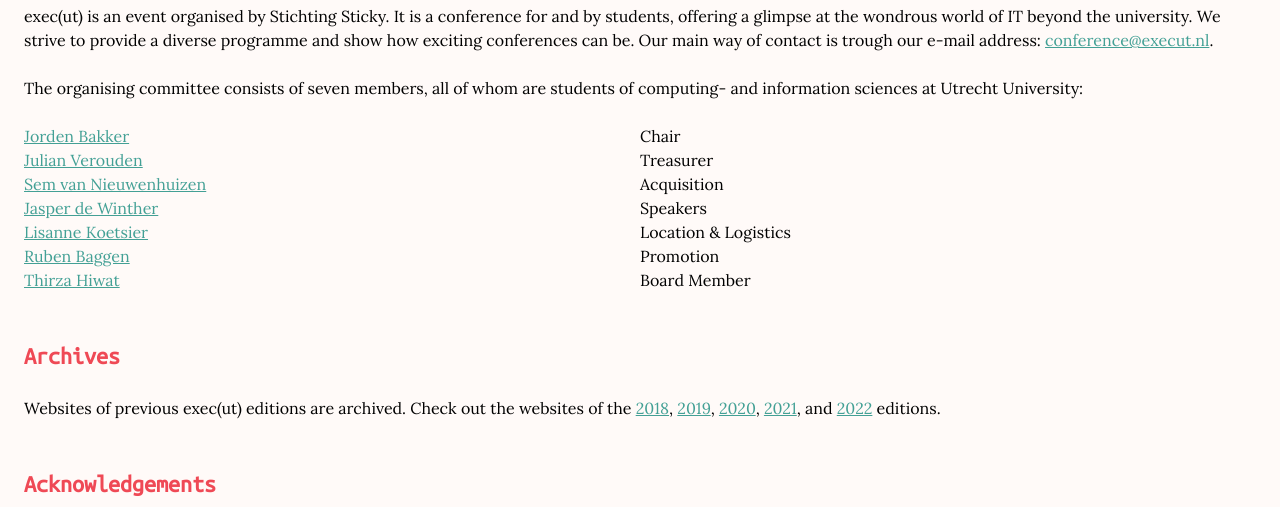
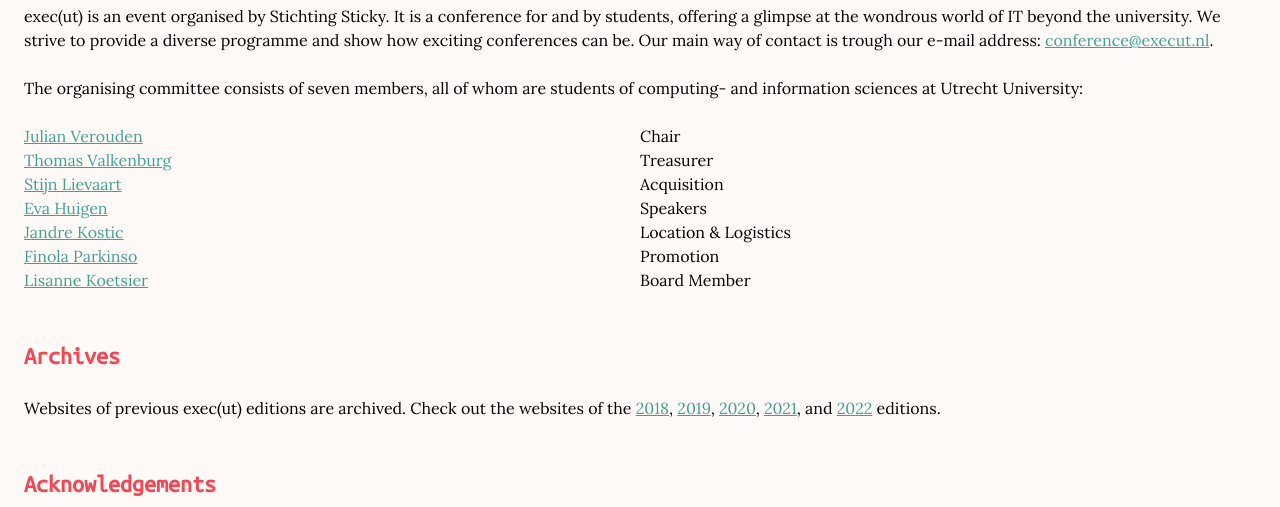
Before and after one commit to StichtingSticky/execut-archive, an Astro site in the folder sites/static/: page /about in a window 1280 px wide. Shown: the part 293-800 px from the top of the page. Built offline with nearby package versions, Linux system fonts and the light colour scheme; Astro itself is replaced by a stand-in of ours.

Commit message:
Update about.astro
Changed linkedin profiles and names.

```diff
--- a/sites/static/src/pages/about.astro
+++ b/sites/static/src/pages/about.astro
@@ -6,39 +6,39 @@
 
 const committee = [
   {
-    name: 'Jorden Bakker',
+    name: 'Julian Verouden',
     role: 'Chair',
-    contact: 'https://www.linkedin.com/in/jorden-bakker-b7300079/',
-  },
-  {
-    name: 'Julian Verouden',
-    role: 'Treasurer',
     contact: 'https://www.linkedin.com/in/julian-verouden-5798791bb/',
   },
   {
-    name: 'Sem van Nieuwenhuizen',
-    role: 'Acquisition',
-    contact: 'https://www.linkedin.com/in/leuke-naam/',
+    name: 'Thomas Valkenburg',
+    role: 'Treasurer',
+    contact: 'https://www.linkedin.com/in/thomas-valkenburg-333066114',
   },
   {
-    name: 'Jasper de Winther',
+    name: 'Stijn Lievaart',
+    role: 'Acquisition',
+    contact: 'https://www.linkedin.com/in/stijn-lievaart/',
+  },
+  {
+    name: 'Eva Huigen',
     role: 'Speakers',
-    contact: 'https://www.linkedin.com/in/jasper-de-winther-091228187/',
+    contact: 'https://www.linkedin.com/in/eva-huigen-a2377a248/',
+  },
+  {
+    name: 'Jandre Kostic',
+    role: 'Location & Logistics',
+    contact: 'https://www.linkedin.com/in/jandre-kostic/',
+  },
+  {
+    name: 'Finola Parkinso',
+    role: 'Promotion',
+    contact: 'https://www.linkedin.com/in/finola-parkinson-44506923a/',
   },
   {
     name: 'Lisanne Koetsier',
-    role: 'Location & Logistics',
+    role: 'Board Member',
     contact: 'https://www.linkedin.com/in/lisanne-koetsier/',
-  },
-  {
-    name: 'Ruben Baggen',
-    role: 'Promotion',
-    contact: 'https://www.linkedin.com/in/ruben-baggen/',
-  },
-  {
-    name: 'Thirza Hiwat',
-    role: 'Board Member',
-    contact: 'https://www.linkedin.com/in/thiwat/',
   },
 ]
 ---
```
